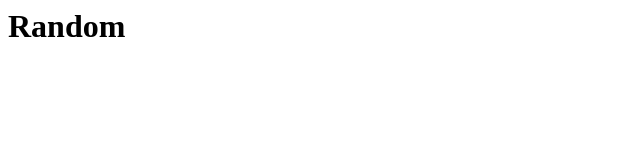
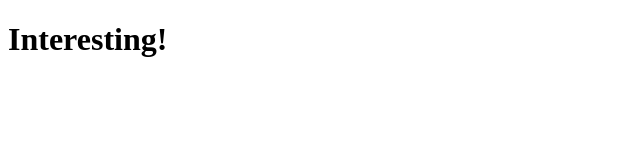
Before and after one commit to juliantsk/random, a plain HTML site: page index.html in a window 1280 px wide. Shown: the whole page, without its empty margins (0-640 px from the left). Drawn offline with Linux system fonts and the light colour scheme.

Commit message:
Added h1.

```diff
--- a/index.html
+++ b/index.html
@@ -1,3 +1,15 @@
-<html>
-<h1>Random</h1>
+<!DOCTYPE html>
+<html lang="en">
+
+<head>
+    <meta charset="UTF-8">
+    <meta name="viewport" content="width=device-width, initial-scale=1.0">
+    <meta http-equiv="X-UA-Compatible" content="ie=edge">
+    <title>Document</title>
+</head>
+
+<body>
+    <h1>Interesting!</h1>
+</body>
+
 </html>
```
